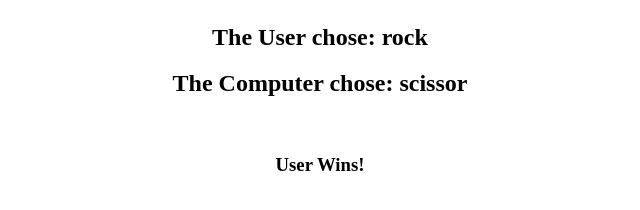
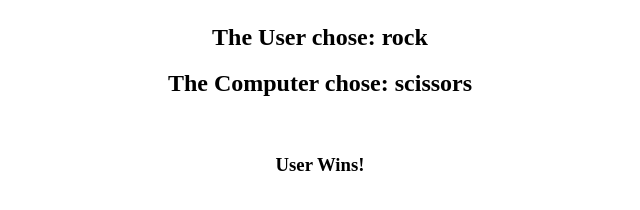
Before and after one commit to PaladinKnightMaster/rock-paper-scissors, a plain HTML site: page index.html in a window 1280 px wide. Both pictures are taken after a click on the picture 517 px from the left and 176 px from the top of the page. Shown: the part 312-522 px from the top of the page, 320-960 px from the left. Drawn offline with Linux system fonts and the light colour scheme.

Commit message:
refactored and separated code into functions

```diff
--- a/index.html
+++ b/index.html
@@ -12,27 +12,18 @@
 <body>
 
     <h1>Rock Paper Scissors Game</h1>
-
     <h2>Click on an image and play against the computer</h2>
-
     <div class="container">
         <img id="rock" src="./images/noun-dwayne-johnson-5380393.png" alt="rock">
         <img id="paper" src="./images/noun-paper-1162095.png" alt="paper">
-        <img id="scissor" src="./images/noun-robert-smith-2021253.png" alt="scissor">
+        <img id="scissors" src="./images/noun-robert-smith-2021253.png" alt="scissors">
     </div>
-
-
     <h2 id="total-score"> USER: 0 - COMPUTER: 0 </h2>
     <br>
     <h2 id="user-play"> </h2>
     <h2 id="computer-play"> </h2>
     <br>
     <h3 id="winner"></h3>
-
-
-
-
-
     <script src="script.js" type="text/javascript"></script>
 </body>
 
--- a/script.js
+++ b/script.js
@@ -1,59 +1,46 @@
+const rock = document.getElementById('rock');
+const paper = document.getElementById('paper');
+const scissors = document.getElementById('scissors');
+const totalScore = document.getElementById("total-score");
+const userChoice = document.getElementById("user-play");
+const computerChoice = document.getElementById("computer-play");
+const whoWon = document.getElementById("winner");
+rock.addEventListener("click", (e) => playGame(e));
+paper.addEventListener("click", (e) => playGame(e));
+scissors.addEventListener("click", (e) => playGame(e));
 
 let userCount = 0;
 let computerCount = 0;
-const results = ['rock', 'paper', 'scissor'];
 
-
-document.getElementById('rock').addEventListener("click", (e) => playGame(e));
-document.getElementById('paper').addEventListener("click", (e) => playGame(e));
-document.getElementById('scissor').addEventListener("click", (e) => playGame(e));
-
-let totalScore = document.getElementById("total-score");
-let userChoice = document.getElementById("user-play");
-let computerChoice = document.getElementById("computer-play");
-let whoWon = document.getElementById("winner");
-
+const results = ['rock', 'paper', 'scissors'];
 
 function playGame(input) {
+    const randomNumber = Math.floor(Math.random() * 3);
+    const computerPlay = results[randomNumber];
+    const userPlay = input.target.id;
+    const winner = getWinner(computerPlay, userPlay);
 
-    let randomNumber = Math.floor(Math.random() * 3);
-    let computerPlay = results[randomNumber];
-    let userPlay = input.target.id;
+    if (winner !== "It's a Tie!") updateScores(winner);
+
     userChoice.textContent = `The User chose: ${userPlay}`;
     computerChoice.textContent = `The Computer chose: ${computerPlay}`;
+    totalScore.textContent = `USER: ${userCount} - COMPUTER: ${computerCount}`;
+    whoWon.textContent = winner;
+}
 
-
-    if (computerPlay === userPlay) {
-        console.log('It is a Tie');
-        whoWon.textContent = "It's a Tie!";
-    } else {
-        if (userPlay === 'rock' && computerPlay === 'paper') {
-            computerCount += 1;
-            whoWon.textContent = "Computer Wins!";
-
-        } else if (userPlay === 'rock' && computerPlay === 'scissor') {
-            userCount += 1;
-            whoWon.textContent = "User Wins!";
-
-        } else if (userPlay === 'scissor' && computerPlay === 'paper') {
-            userCount += 1;
-            whoWon.textContent = "User Wins!";
-
-        } else if (userPlay === 'scissor' && computerPlay === 'rock') {
-            computerCount += 1;
-            whoWon.textContent = "Computer Wins!";
-
-        } else if (userPlay === 'paper' && computerPlay === 'rock') {
-            userCount += 1;
-            whoWon.textContent = "User Wins!";
-
-        } else if (userPlay === 'paper' && computerPlay === 'scissor') {
-            computerCount += 1;
-            whoWon.textContent = "Computer Wins!";
-
-        }
-
-        totalScore.textContent = `USER: ${userCount} - COMPUTER: ${computerCount}`;
-
+function getWinner(computerChoice, userChoice) {
+    if (computerChoice === userChoice) return "It's a Tie!";
+    switch (userChoice) {
+        case 'rock':
+            return computerChoice === 'paper' ? 'Computer Wins!' : 'User Wins!';
+        case 'paper':
+            return computerChoice === 'scissors' ? 'Computer Wins!' : 'User Wins!';
+        case 'scissors':
+            return computerChoice === 'rock' ? 'Computer Wins!' : 'User Wins!';
     }
 }
+
+function updateScores(winner) {
+    if (winner === 'User Wins!') userCount++;
+    if (winner === 'Computer Wins!') computerCount++;
+}
```
